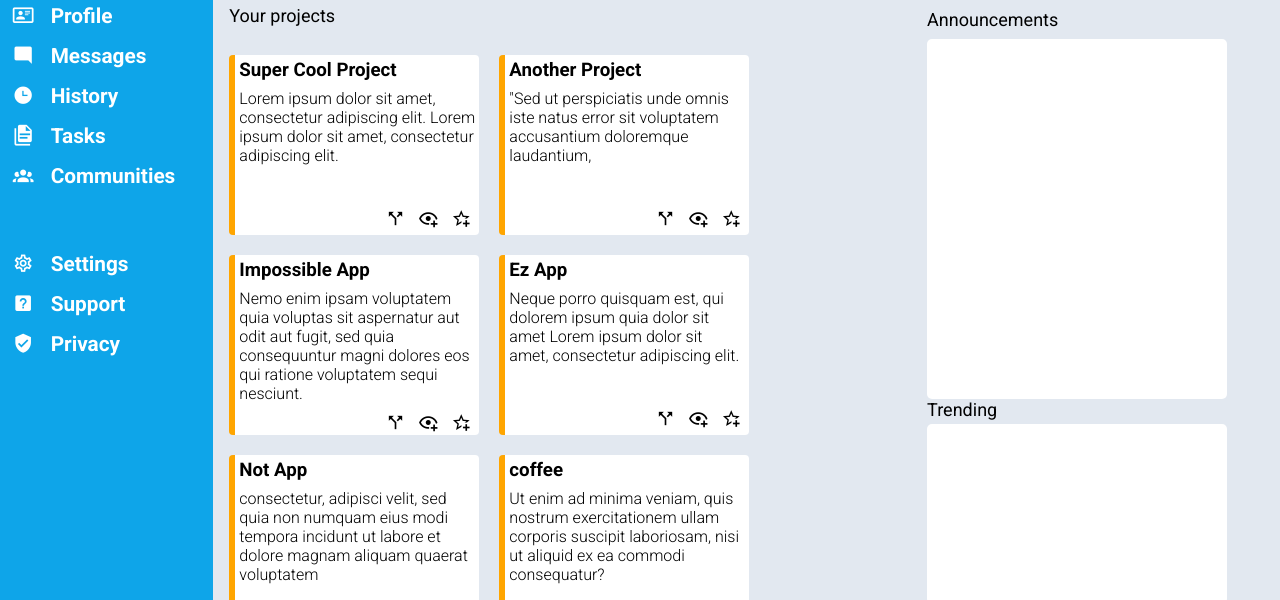
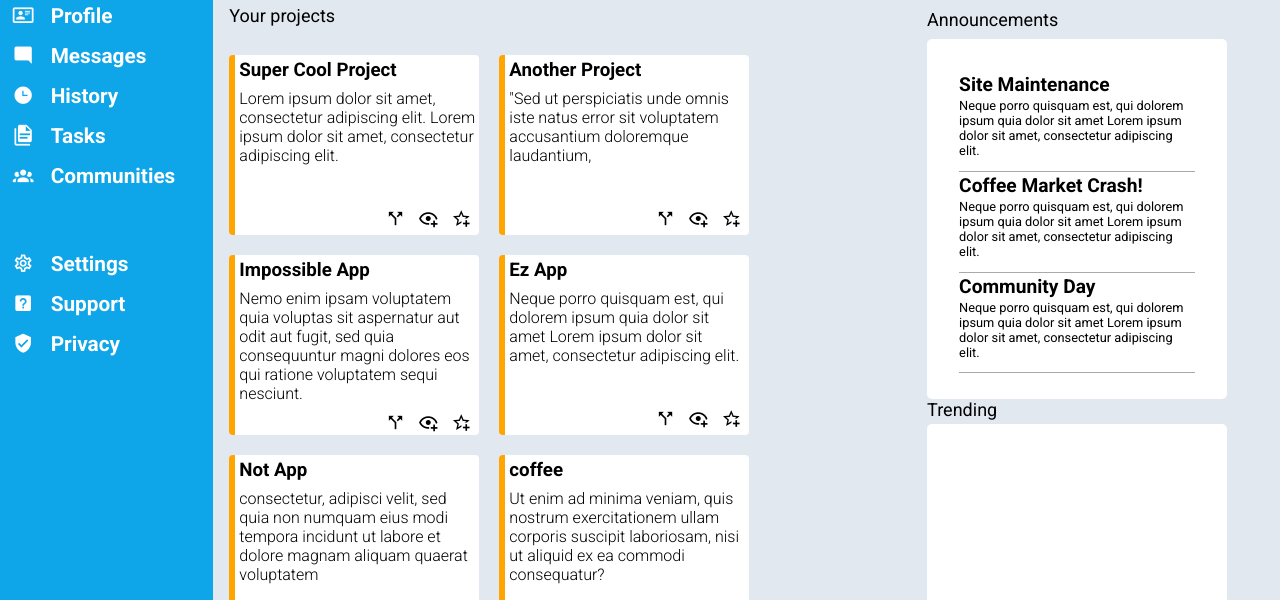
Before and after one commit to pkrzysiekk/odin-admin-dashboard, a website: page index.html in a window 1280 px wide. Shown: the part 165-765 px from the top of the page. Drawn offline with Linux system fonts and the light colour scheme.

Commit message:
Add announcements mockup scheme

```diff
--- a/index.html
+++ b/index.html
@@ -127,7 +127,23 @@
         </main-container>
         <div class="announcements">
             <p>Announcements</p>
-            <div class="Announcements-card"></div>
+            <div class="Announcements-card">
+                <div class="info">
+               <h3>Site Maintenance</h3>
+               <p>Neque porro quisquam est, qui dolorem ipsum quia dolor sit amet
+                Lorem ipsum dolor sit amet, consectetur adipiscing elit.</p>
+            </div>
+            <div class="info">
+                <h3>Coffee Market Crash!</h3>
+                <p>Neque porro quisquam est, qui dolorem ipsum quia dolor sit amet
+                 Lorem ipsum dolor sit amet, consectetur adipiscing elit.</p>
+             </div>
+             <div class="info">
+                <h3>Community Day</h3>
+                <p>Neque porro quisquam est, qui dolorem ipsum quia dolor sit amet
+                 Lorem ipsum dolor sit amet, consectetur adipiscing elit.</p>
+             </div>
+            </div>
         </div>
         <div class="trending">
             <p>Trending</p>
--- a/style.css
+++ b/style.css
@@ -204,6 +204,20 @@ main-container{
     height: 360px;
     width: 300px;
     border-radius: 5px;
+    padding: 2rem;
+    font-size: 0.8rem;
+
+}
+.Announcements-card p{
+    margin-bottom: 0.8rem;
+}
+.Announcements-card h3{
+    font-size: 1.2rem;
+    margin-bottom: 2px;
+    margin-top: 2px;
+}
+.info{
+    border-bottom: 1px solid #aaa
 }
 .trending{
     grid-column: 2/3;
```
